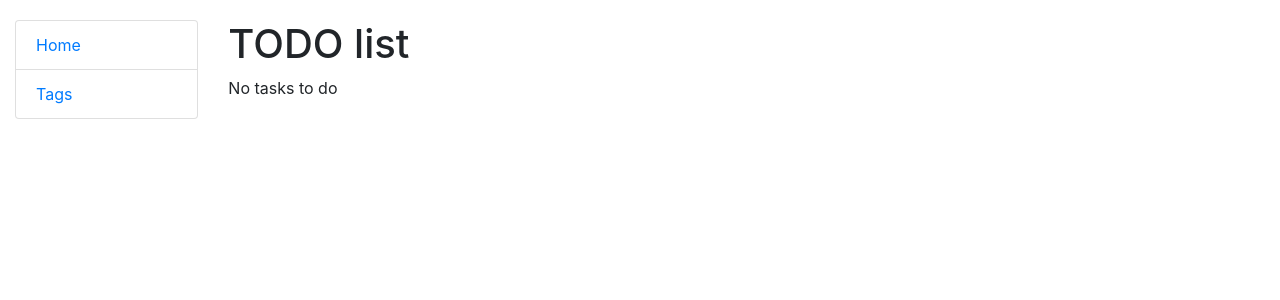
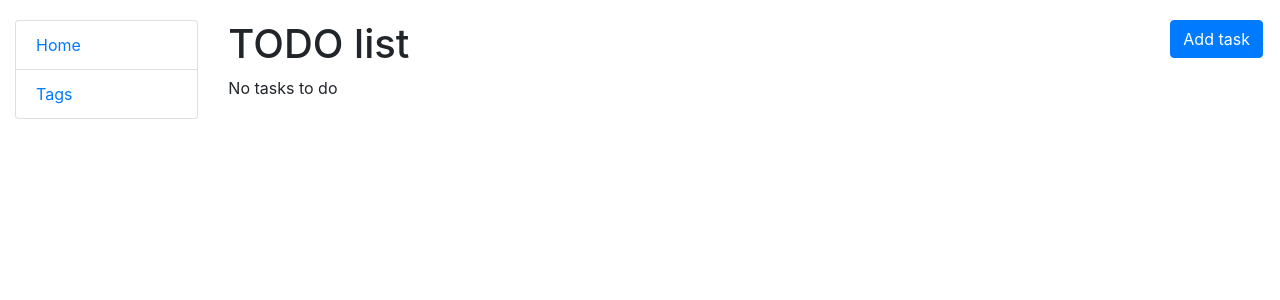
Before and after one commit to vlodek69/todo_list, a Django app: page / in a window 1280 px wide. Shown: the top 300 px of the page. Run offline with Django 4.2, Linux system fonts and the light colour scheme; data that the repository does not hold is empty.

Commit message:
Add task-delete view

```diff
--- a/static/css/styles.css
+++ b/static/css/styles.css
@@ -2,6 +2,7 @@ body {
     margin-top: 20px;
 }
 
-.sidebar-li {
-    list-style: none;
+.link-to-page {
+    float: right;
+    margin: 0 2px 0 2px;
 }
--- a/tasks/models.py
+++ b/tasks/models.py
@@ -7,7 +7,7 @@ class Tag(models.Model):
 
 class Task(models.Model):
     content = models.CharField(max_length=255)
-    created = models.DateField(auto_now_add=True)
+    created = models.DateTimeField(auto_now_add=True)
     deadline = models.DateTimeField(blank=True, null=True)
     completed = models.BooleanField()
     tags = models.ManyToManyField(Tag, related_name="tasks")
--- a/tasks/urls.py
+++ b/tasks/urls.py
@@ -1,6 +1,7 @@
 from django.urls import path
 
-from tasks.views import TaskListView, TaskCreateView, TaskUpdateView
+from tasks.views import TaskListView, TaskCreateView, TaskUpdateView, \
+    TaskDeleteView
 
 urlpatterns = [
     path("", TaskListView.as_view(), name="index"),
@@ -8,6 +9,9 @@ urlpatterns = [
     path(
         "tasks/<int:pk>/update/", TaskUpdateView.as_view(), name="task-update"
     ),
+    path(
+        "tasks/<int:pk>/delete/", TaskDeleteView.as_view(), name="task-delete"
+    )
 ]
 
 app_name = "tasks"
--- a/tasks/views.py
+++ b/tasks/views.py
@@ -21,5 +21,10 @@ class TaskUpdateView(generic.UpdateView):
     success_url = reverse_lazy("tasks:index")
 
 
+class TaskDeleteView(generic.DeleteView):
+    model = Task
+    success_url = reverse_lazy("tasks:index")
+
+
 class TagView(generic.ListView):
     model = Tag
--- a/templates/tasks/index.html
+++ b/templates/tasks/index.html
@@ -2,22 +2,35 @@
 
 {% block content %}
 
-  <h1>TODO list</h1>
+  <h1>
+    TODO list
+    <a href="{% url 'tasks:task-create' %}" class="btn btn-primary link-to-page">
+      Add task
+    </a>
+  </h1>
 
   {% if task_list %}
     <ul class="list-group list-group-flush">
       {% for task in task_list %}
         <li class="list-group-item">
-          {{ task.content }}<br>
-          Status: {{ task.completed }}<br>
-          Created: {{ task.created }}<br>
+          <span class="font-weight-bold">{{ task.content }}</span>
+          {% if task.completed %}
+            <span class="font-weight-bold" style="color: green">Done</span>
+          {% else %}
+            <span class="font-weight-bold" style="color: red">Not done</span>
+          {% endif %}
+          <br>
+          <small>Created: {{ task.created }}
           {% if task.deadline %}
-            Deadline: {{ task.deadline }}<br>
+            Deadline: {{ task.deadline }}
           {% endif %}
+          </small><br>
           Tags:
           {% for tag in task.tags.all %}
             {{ tag.name }}
           {% endfor %}
+          <a href="{% url 'tasks:task-update' pk=task.id %}">Update</a>
+          <a href="{% url 'tasks:task-delete' pk=task.id %}">Delete</a>
         </li>
       {% endfor %}
     </ul>
```
Also changed, not shown: templates/tasks/task_confirm_delete.html (added, +10 -0 lines), tasks/migrations/0004_alter_task_created.py (added).
